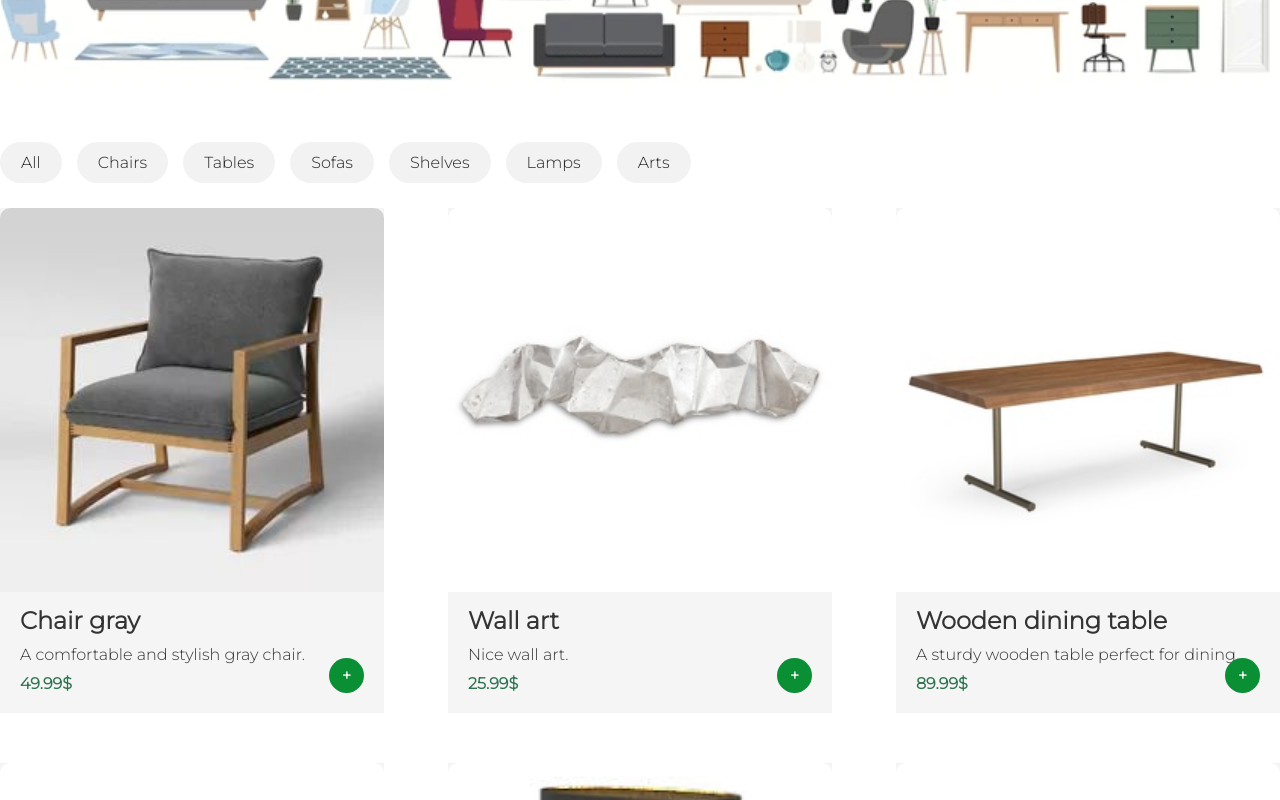
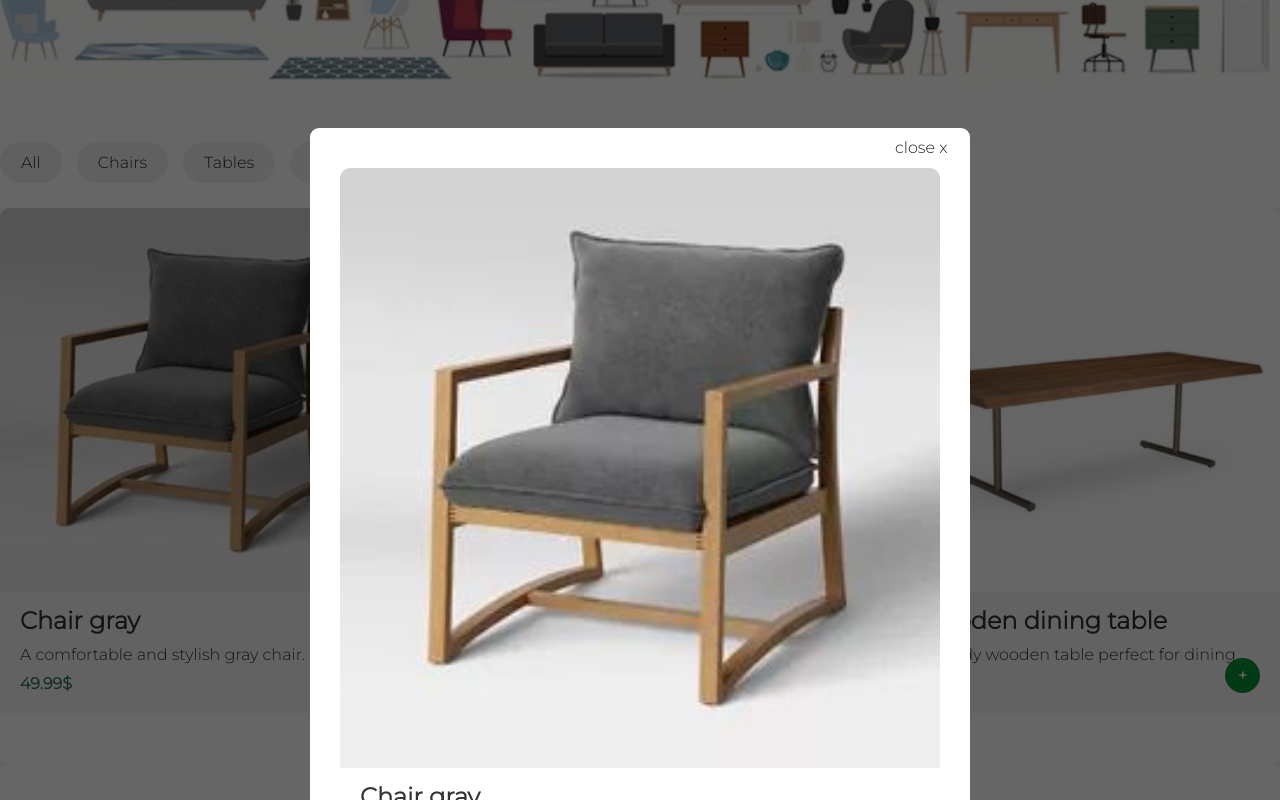
Before and after one commit to LeoKrasowski/eCommerce, a React (Create React App) app: page / in a window 1280 px wide. Both pictures are taken after a click on the picture 192 px from the left and 832 px from the top of the page. Shown: the part 432-1232 px from the top of the page. Built offline with nearby package versions, Linux system fonts and the light colour scheme.

Commit message:
close window

```diff
--- a/src/components/ShowFullItem.js
+++ b/src/components/ShowFullItem.js
@@ -4,11 +4,14 @@ export class ShowFullItem extends Component {
     render() {
         return (
             <div className='full-item'>
-                <img src={"../img/" + this.props.item.img} onClick={() => this.props.onShowItem(this.props.item)} />
-                <h2>{this.props.item.title}</h2>
-                <p>{this.props.item.desc}</p>
-                <b>{this.props.item.price}$</b>
-                <div className='add-to-cart' onClick={() => this.props.onAdd(this.props.item)}>+</div>
+                <div>
+                    <img src={"../img/" + this.props.item.img} onClick={() => this.props.onShowItem(this.props.item)} />
+                    <h2>{this.props.item.title}</h2>
+                    <p>{this.props.item.desc}</p>
+                    <b>{this.props.item.price}$</b>
+                    <div className='add-to-cart' onClick={() => this.props.onAdd(this.props.item)}>+</div>
+                    <div className='close-window' onClick={() => this.setState({ showFullItem: !this.state.showFullItem })}>close x</div>
+                </div>
             </div>
         )
     }
--- a/src/index.css
+++ b/src/index.css
@@ -176,6 +176,35 @@ header .presentation::before {
   transform: scale(1.1);
 }
 
+.full-item {
+  position: fixed;
+  top: 0;
+  left: 0;
+  right: 0;
+  bottom: 0;
+  background: rgba(0, 0, 0, 0.6);
+  z-index: 9999;
+  overflow: auto;
+}
+
+.full-item > div {
+  width: 600px;
+  position: relative;
+  margin: 10% auto;
+  padding: 40px 30px;
+  background: #fff;
+  border-radius: 9px;
+
+}
+
+.close-window {
+  position: relative;
+  top: -750px;
+  left: 555px;
+  cursor: pointer;
+  transition: 500ms ease;
+}
+
 main {
   display: flex;
   width: 100%;
```
